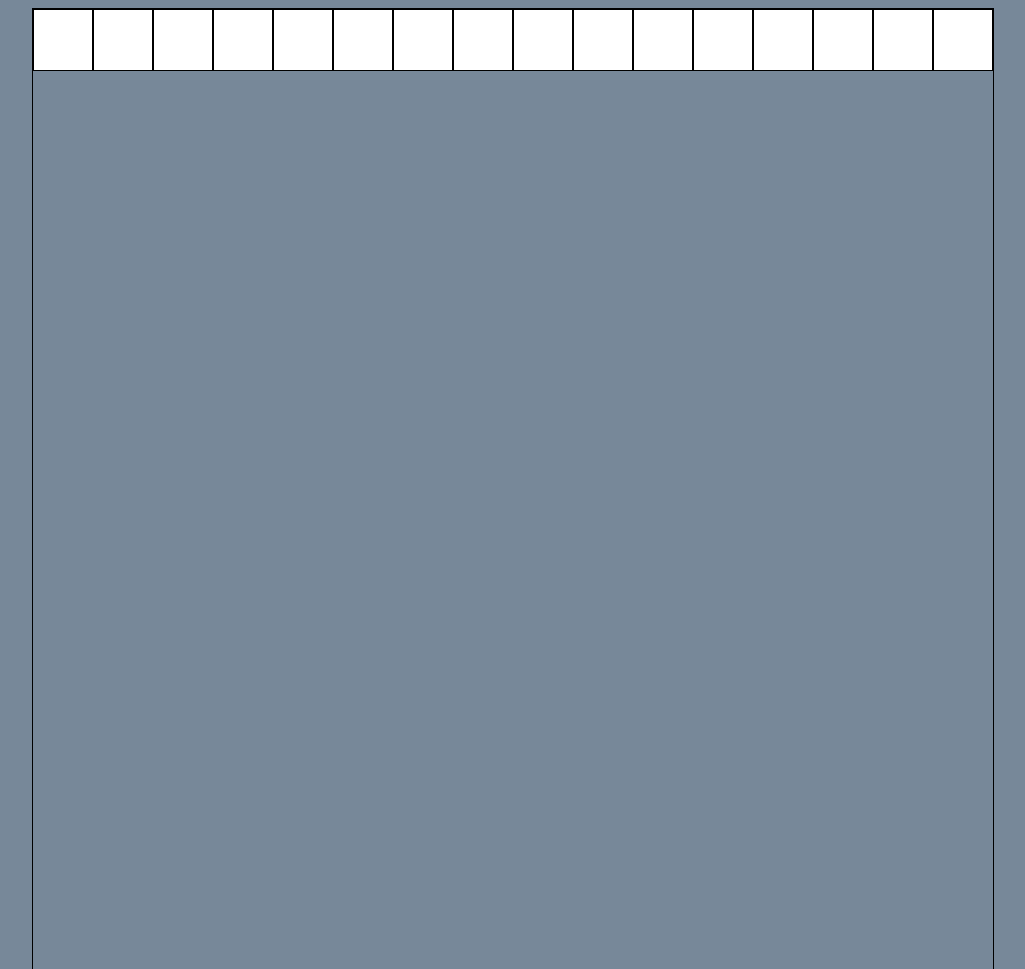
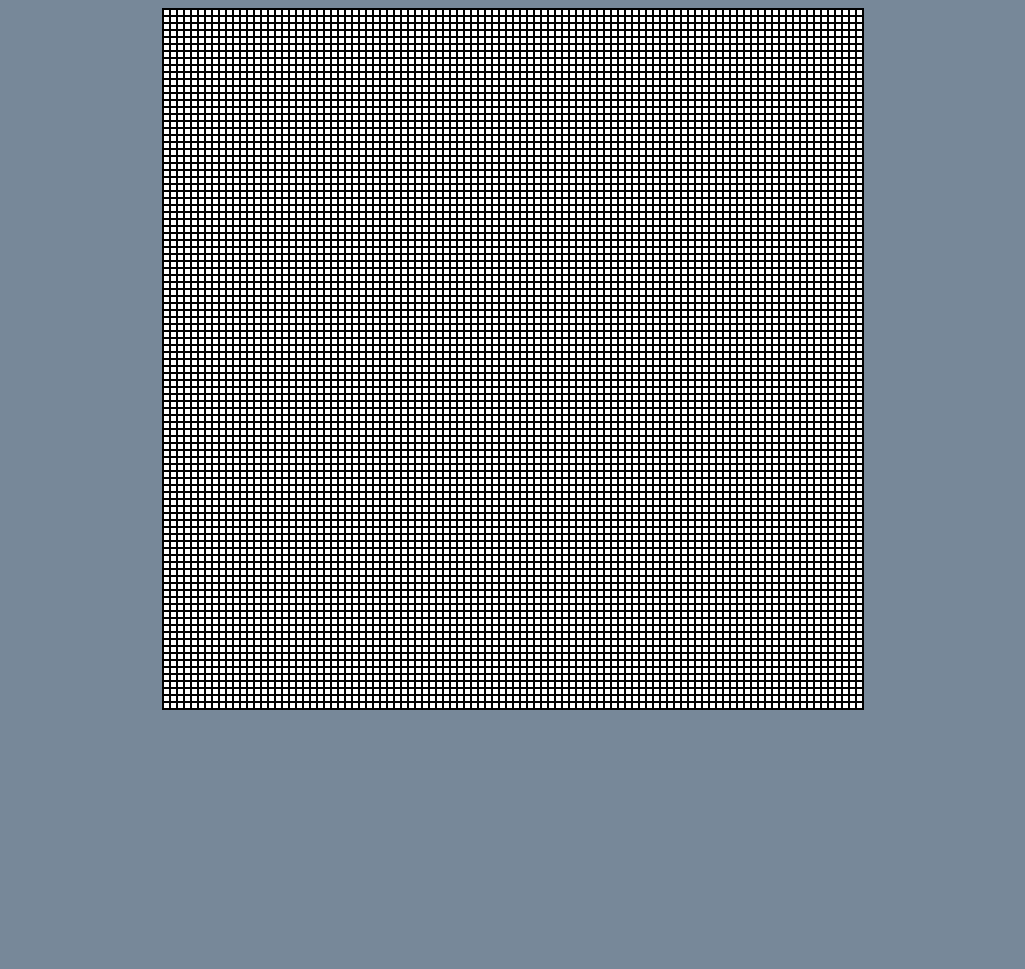
Before and after one commit to abaskarasingham/etch-a-sketch, a plain HTML site: page index.html in a window 1280 px wide. Shown: the top 969 px of the page, without its empty margins (127-1152 px from the left). After the commit the page ends 800 px from the top, so only its background shows below. Drawn offline with Linux system fonts and the light colour scheme.

Commit message:
Add working etch-a-sketch
The etch-a-sketch now functions as expected.
The amount of squares can be modified in the code
to adjust the drawing space without changing the
size of the canvas.

Now I must add a button that sends a prompt, to
allow the user to change the amount of squares on
the canvas, and subsquently add a feature for
dynamic colors.

```diff
--- a/script.js
+++ b/script.js
@@ -1,18 +1,20 @@
 const container = document.querySelector(".container");
-const MAX_WIDTH = 960;
-let squares = 16;
+const MAX_WIDTH = 700;
+let squares = 100;
+const dimensions = (MAX_WIDTH / squares);
 
-for (let i = 0; i < squares; ++i) {
+for (let i = 0; i < squares**2; ++i) {
     const div = document.createElement("div");
+    div.classList.add("square");
+    div.setAttribute("style", `width: ${dimensions}px; height: ${dimensions}px;`);
     container.appendChild(div);
 }
 
-const allDivs = Array.from(document.querySelectorAll(".container > div"));
+const allDivs = Array.from(document.querySelectorAll(".square"));
 
 allDivs.forEach(div => {
-    div.setAttribute("style", `width: ${MAX_WIDTH / squares}px; height: ${MAX_WIDTH / squares}px;`);
-
     div.addEventListener("mouseenter", function(e) {
-        div.setAttribute("style", `background-color: black; width: ${MAX_WIDTH / squares}px; height: ${MAX_WIDTH / squares}px;`);
+        div.setAttribute("style", `background-color: black; width: ${dimensions}px; height: ${dimensions}px;`);
+        // div.setAttribute("style", "background-color: black;");
     });
 });
--- a/styles.css
+++ b/styles.css
@@ -8,11 +8,18 @@ body {
 .container {
     display: flex;
     border: 1px solid black;
-    width: 960px;
-    height: 960px;
+    width: 700px;
+    height: 700px;
+    flex-wrap: wrap;
+    /* align-content: flex-start; */
 }
 
-.container > div {
+.square {
     background-color: white;
     border: 1px solid black;
+    box-sizing: border-box;
+    /* width: 10px;
+    height: 10px; */
+    /* flex: 1; */
+    /* flex-basis: 110px; */
 }
```
